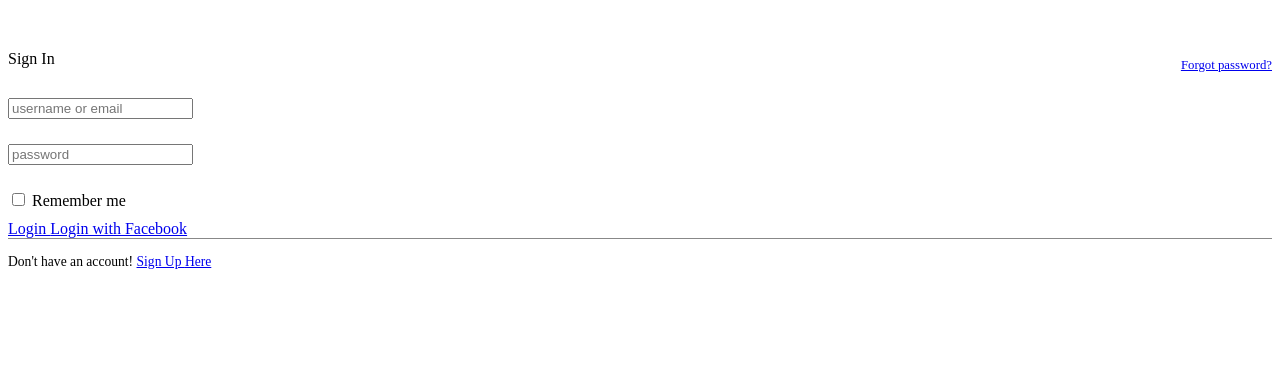
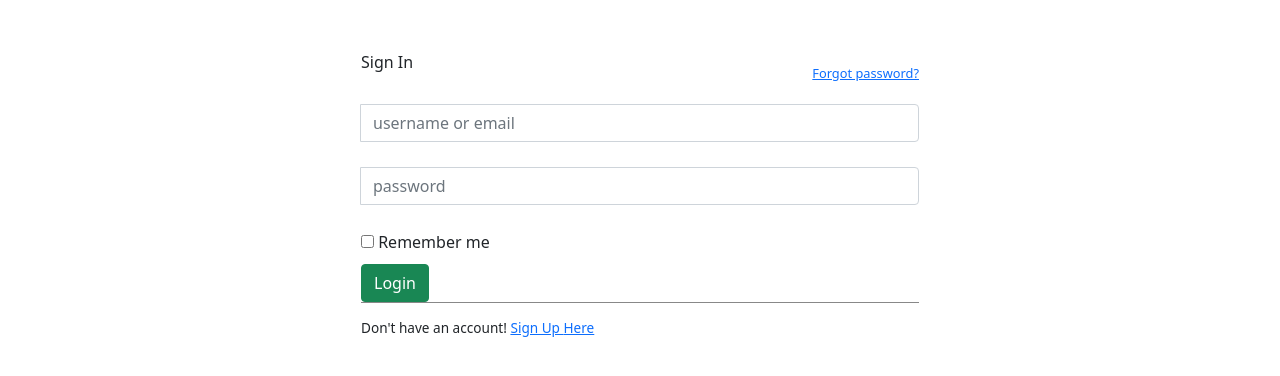
Before and after one commit to SelimMeske/music, a Django app: template music/templates/user_auth/custom_login.html in a window 1280 px wide. Shown: the top 376 px of the page. Run offline with Django 3.2, Linux system fonts and the light colour scheme; the template is opened without the code that fills it, so the values that code supplies are empty; some libraries are stand-ins or nearby versions.

Commit message:
added login function

```diff
--- a/music/music/urls.py
+++ b/music/music/urls.py
@@ -21,5 +21,6 @@ from userauth import views as auth_views
 urlpatterns = [
     path('admin/', admin.site.urls),
     path('', home_view.home_view, name='home'),
-    path('register', auth_views.signup_view, name='signup')
+    path('register', auth_views.signup_view, name='register'),
+    path('login', auth_views.login_view, name='login')
 ]
--- a/music/templates/user_auth/custom_login.html
+++ b/music/templates/user_auth/custom_login.html
@@ -3,9 +3,12 @@
 <head>
     <meta charset="UTF-8">
     <title>Title</title>
+    {% load static %}
+    <link rel="stylesheet" href="{% static 'css/bootstrap.css' %}">
+    <script src="{% static 'js/bootstrap.js' %}"></script>
 </head>
 <body>
-    <div class="container">
+    <div class="container d-flex justify-content-center">
         <div id="loginbox" style="margin-top:50px;" class="mainbox col-md-6 col-md-offset-3 col-sm-8 col-sm-offset-2">
             <div class="panel panel-info" >
                     <div class="panel-heading">
@@ -17,20 +20,17 @@
 
                         <div style="display:none" id="login-alert" class="alert alert-danger col-sm-12"></div>
 
-                        <form id="loginform" class="form-horizontal" role="form">
-
+                        <form method="POST" action="{% url 'login' %}" id="loginform" class="form-horizontal" role="form">
+                            {% csrf_token %}
                             <div style="margin-bottom: 25px" class="input-group">
                                         <span class="input-group-addon"><i class="glyphicon glyphicon-user"></i></span>
-                                        <input id="login-username" type="text" class="form-control" name="username" value="" placeholder="username or email">
+                                        <input id="username" type="text" class="form-control" name="username" value="" placeholder="username or email">
                                     </div>
 
                             <div style="margin-bottom: 25px" class="input-group">
                                         <span class="input-group-addon"><i class="glyphicon glyphicon-lock"></i></span>
-                                        <input id="login-password" type="password" class="form-control" name="password" placeholder="password">
+                                        <input id="password" type="password" class="form-control" name="password" placeholder="password">
                                     </div>
-
-
-
                             <div class="input-group">
                                       <div class="checkbox">
                                         <label>
@@ -39,14 +39,11 @@
                                       </div>
                                     </div>
 
-
                                 <div style="margin-top:10px" class="form-group">
                                     <!-- Button -->
 
                                     <div class="col-sm-12 controls">
-                                      <a id="btn-login" href="#" class="btn btn-success">Login  </a>
-                                      <a id="btn-fblogin" href="#" class="btn btn-primary">Login with Facebook</a>
-
+                                      <button id="btn-login" type="submit" class="btn btn-success">Login  </button>
                                     </div>
                                 </div>
 
@@ -62,9 +59,6 @@
                                     </div>
                                 </div>
                             </form>
-
-
-
                         </div>
                     </div>
         </div>
@@ -132,16 +126,9 @@
                                     </div>
 
                                 </div>
-
-
-
                             </form>
                          </div>
                     </div>
-
-
-
-
          </div>
     </div>
 </body>
```
Also changed, not shown: music/templates/user_auth/custom_signup.html (+11 -12 lines), music/userauth/views.py (+29 -1 lines).
